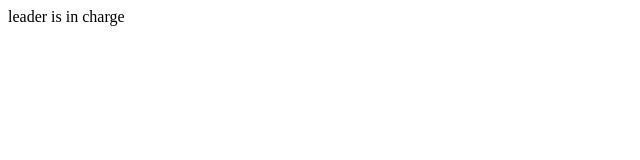
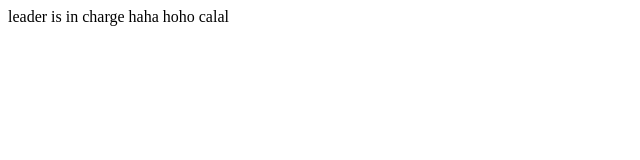
Before and after one commit to hocola/company-project, a plain HTML site: page index.html in a window 1280 px wide. Shown: the whole page, without its empty margins (0-640 px from the left). Drawn offline with Linux system fonts and the light colour scheme.

Commit message:
second commit

```diff
--- a/index.html
+++ b/index.html
@@ -8,6 +8,9 @@
 <body>
     <nav>
         leader is in charge
+        haha
+        hoho
+        calal
     </nav>
 
     <main>
```
